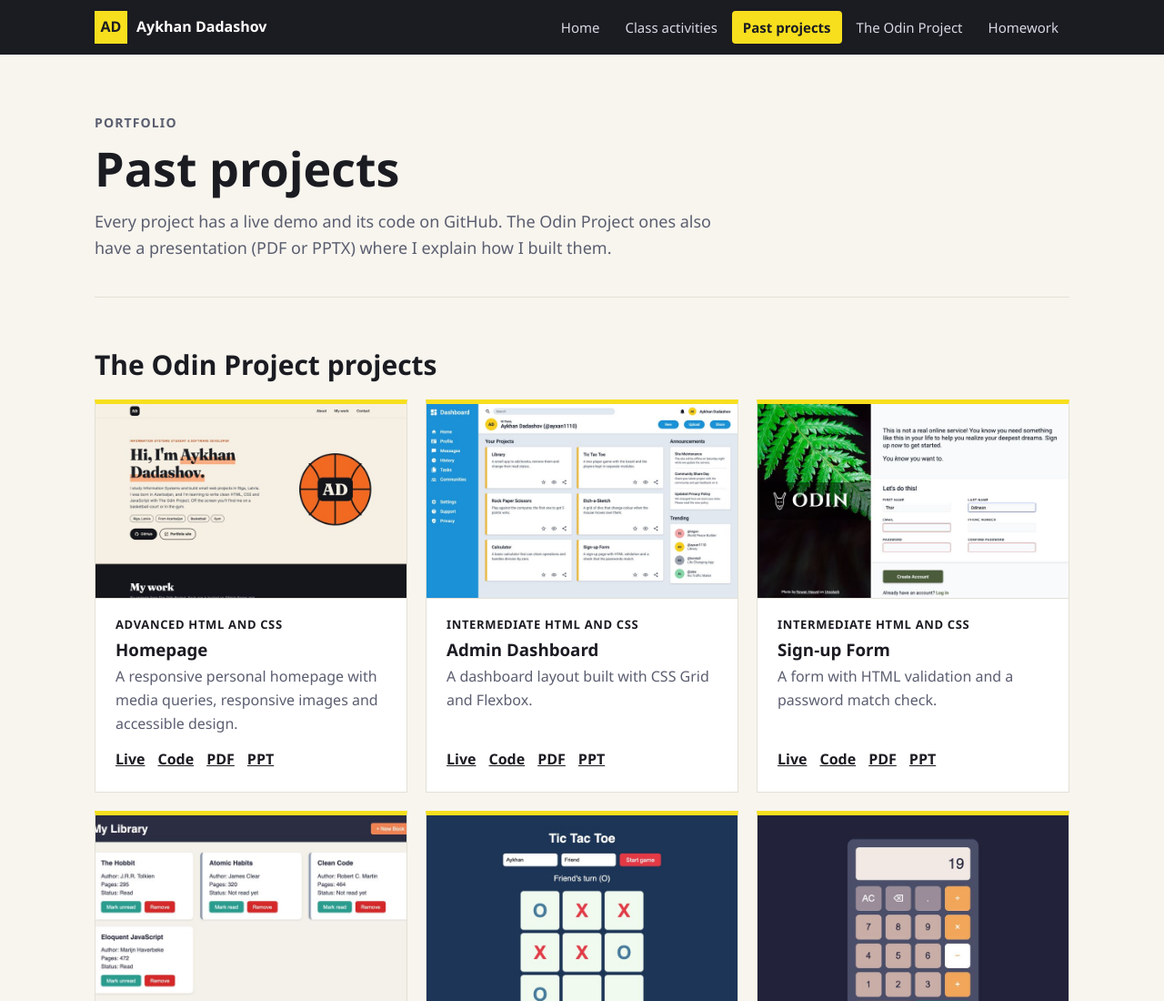
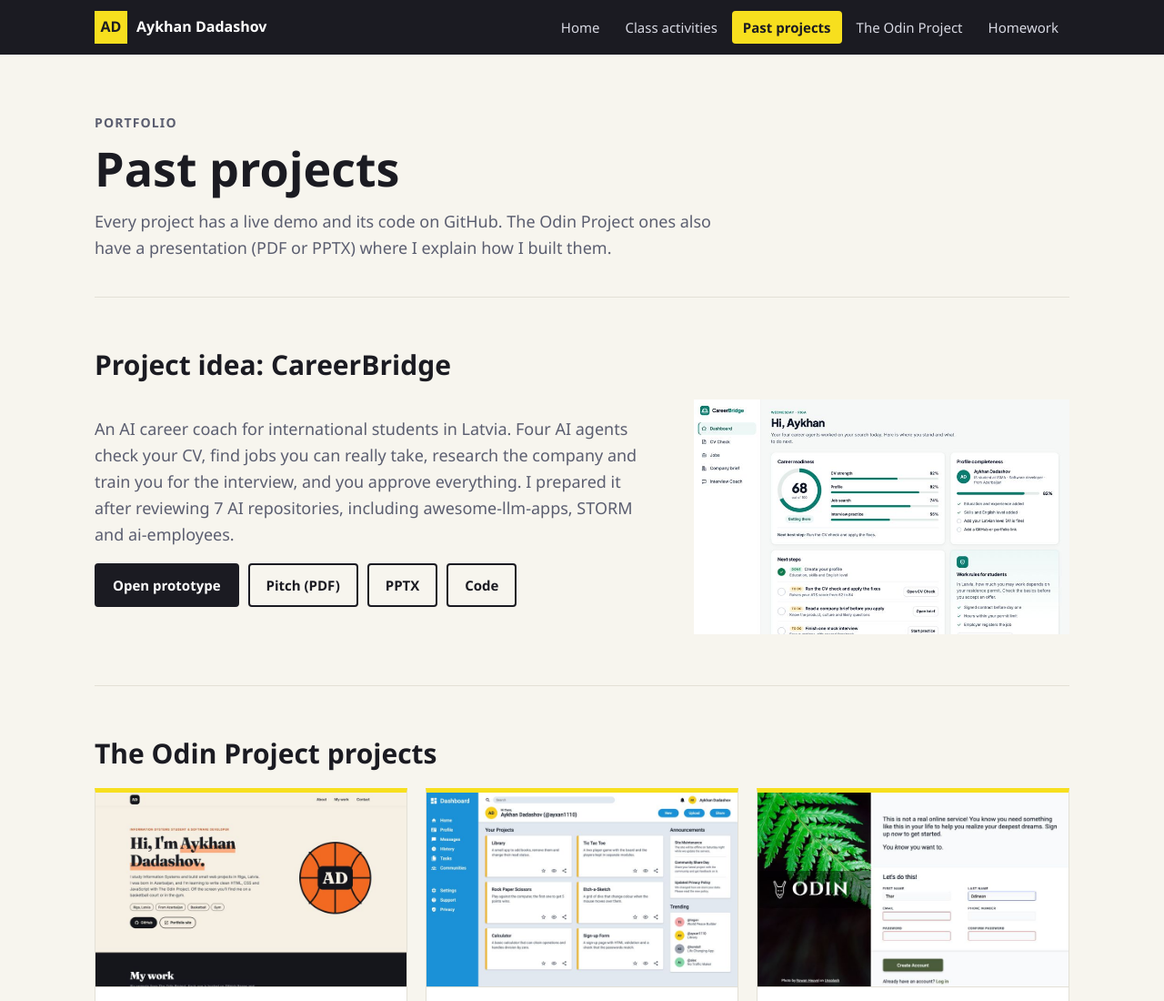
Before and after one commit to Ayxan1110/Ayxan1110.github.io, a plain HTML site: page projects.html in a window 1280 px wide. Shown: the top 1100 px of the page at 91% size. Drawn offline with Linux system fonts and the light colour scheme.

Commit message:
Add CareerBridge project idea and pitch

```diff
--- a/projects.html
+++ b/projects.html
@@ -26,6 +26,26 @@
       <h1>Past projects</h1>
       <p class="lead">Every project has a live demo and its code on GitHub. The Odin Project ones also have a presentation (PDF or PPTX) where I explain how I built them.</p>
     </div>
+
+    <section>
+      <h2>Project idea: CareerBridge</h2>
+      <div class="two-col">
+        <div>
+          <p class="lead">
+            An AI career coach for international students in Latvia. Four AI agents check your CV, find jobs you
+            can really take, research the company and train you for the interview, and you approve everything.
+            I prepared it after reviewing 7 AI repositories, including awesome-llm-apps, STORM and ai-employees.
+          </p>
+          <div class="button-row">
+            <a class="btn" href="https://ayxan1110.github.io/careerbridge-prototype/">Open prototype</a>
+            <a class="btn btn-outline" href="presentations/careerbridge-pitch.pdf">Pitch (PDF)</a>
+            <a class="btn btn-outline" href="presentations/careerbridge-pitch.pptx">PPTX</a>
+            <a class="btn btn-outline" href="https://github.com/Ayxan1110/careerbridge-prototype">Code</a>
+          </div>
+        </div>
+        <img src="images/careerbridge.jpg" alt="CareerBridge prototype dashboard with a career readiness score" width="800" height="500" loading="lazy">
+      </div>
+    </section>
 
     <section>
       <h2>The Odin Project projects</h2>
```
Also changed, not shown: class-activities.html (+4 -2 lines), images/careerbridge.jpg (added), presentations/careerbridge-pitch-cover.jpg (added), 2 other files.
